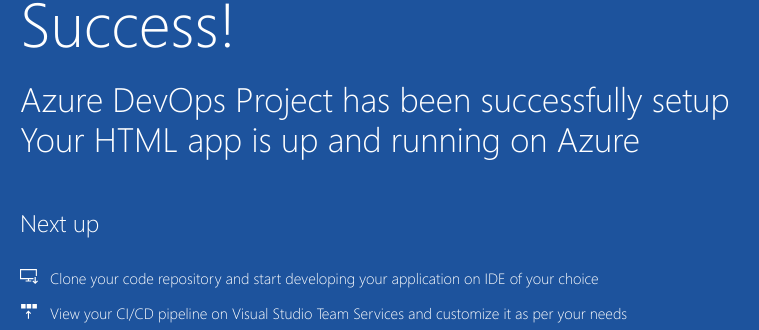
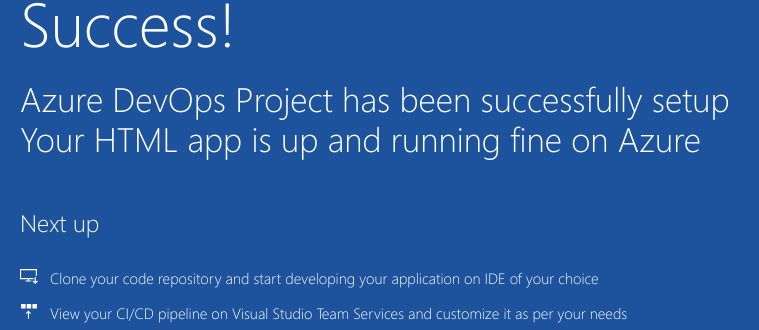
Before and after one commit to akarunpandey/TestProject, a plain HTML site: page index.html in a window 1280 px wide. Shown: the part 392-722 px from the top of the page, 205-964 px from the left. Drawn offline with Linux system fonts and the light colour scheme.

Commit message:
versionv1.1

```diff
--- a/index.html
+++ b/index.html
@@ -20,7 +20,7 @@
             <div class="content-body">
                 <div class="success-text">Success!</div>
                 <div class="description line-1"> Azure DevOps Project has been successfully setup</div>
-                <div class="description line-2"> Your HTML app is up and running on Azure</div>
+                <div class="description line-2"> Your HTML app is up and running fine on Azure</div>
                 <div class="next-steps-container">
                     <div class="next-steps-header">Next up</div>
                     <div class="next-steps-body">
```
